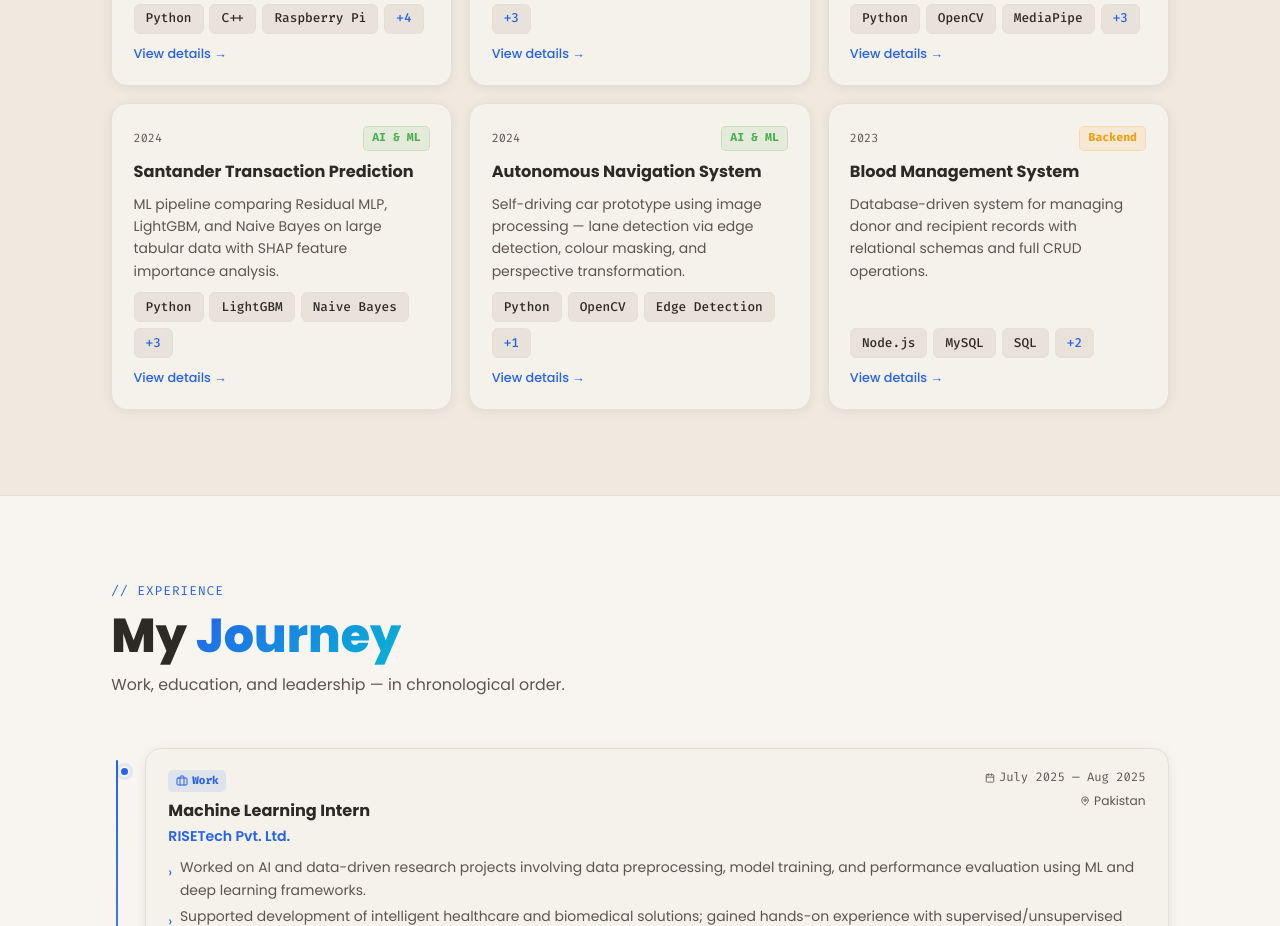
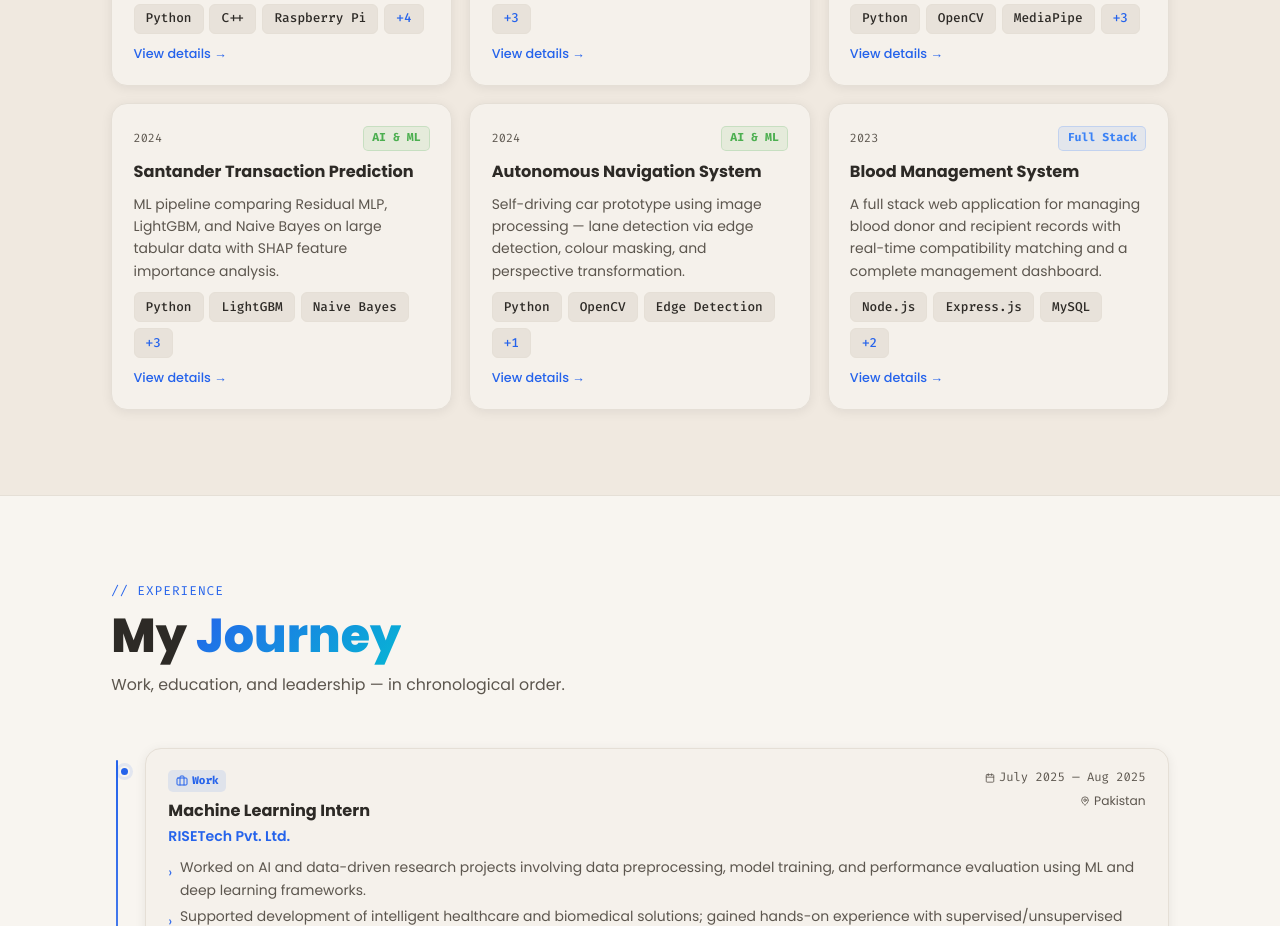
Before and after one commit to WahabSohail258/Portfolio, a Next.js app: page / in a window 1280 px wide. Shown: the part 3860-4786 px from the top of the page. Built offline with nearby package versions, Linux system fonts and the light colour scheme.

Commit message:
fix: correct Blood Management System to full stack, remove SQL/agent references

```diff
--- a/src/components/projects/projects.tsx
+++ b/src/components/projects/projects.tsx
@@ -43,7 +43,7 @@ const thesisLinks: Record<string, string> = {
 const techStacks: Record<string, string[]> = {
   "1": ["Kaldi", "C++", "Python", "OpenFst", "GMM-HMM", "MFCC Processing", "LDA/MLLT", "Transfer Learning"],
   "5": ["Python", "OpenCV", "Raspberry Pi", "PiCamera", "Canny Edge Detection", "Hough Transform", "MOG2 Background Subtraction", "Multithreading"],
-  "6": ["Node.js", "Express.js", "MySQL", "SQL", "REST API", "CRUD Operations", "Data Validation", "Relational Schema Design"],
+  "6": ["Node.js", "Express.js", "MySQL", "EJS / HTML", "CSS", "REST API", "CRUD Operations", "Normalised Schema Design"],
 };
 
 const keyOutcomes: Record<string, string[]> = {
@@ -64,12 +64,12 @@ const keyOutcomes: Record<string, string[]> = {
     "Colour masking for lane isolation under varying lighting conditions",
   ],
   "6": [
-    "Relational schema covering donors, recipients, blood types and compatibility rules",
-    "Real-time donor search with blood type compatibility filtering",
-    "Full CRUD REST API with input validation and structured error responses",
-    "Optimised SQL queries for fast donor-recipient matching at scale",
-    "Scalable schema design supporting multi-hospital deployments",
-    "Robust data models preventing invalid blood-type assignments",
+    "Full donor registration and management with blood type records",
+    "Real-time blood type compatibility matching for recipient requests",
+    "Frontend dashboard for hospital staff to search, filter and manage donors",
+    "RESTful API with structured validation and meaningful error responses",
+    "Normalised MySQL schema preventing data anomalies across tables",
+    "Inventory tracking module for blood stock levels across blood types",
   ],
 };
 
@@ -79,7 +79,7 @@ const problems: Record<string, string> = {
   "3": "Deaf and hard-of-hearing users lack accessible real-time translation tools. Most sign language recognition systems are offline, slow, or require specialised hardware.",
   "4": "The Santander dataset is anonymised and high-dimensional — standard feature engineering fails, requiring statistical feature selection and model comparison for reliable binary classification.",
   "5": "Building a self-driving car prototype on a Raspberry Pi requires real-time lane detection and obstacle avoidance using only classical image processing — deep learning models are too compute-heavy for the constrained hardware. The system must respond fast enough to control the car without lag.",
-  "6": "Hospital blood banks operate in silos — donor records, blood type data and recipient requests are managed manually or in disconnected spreadsheets. This causes critical delays when matching compatible donors to patients in urgent need of transfusions.",
+  "6": "Hospital blood banks operate in silos — donor records, blood type data and recipient requests are managed manually or in disconnected spreadsheets. This causes critical delays when matching compatible donors to patients in urgent need of transfusions. A centralised digital system is needed to manage this end-to-end.",
 };
 
 const solutions: Record<string, string> = {
@@ -88,7 +88,7 @@ const solutions: Record<string, string> = {
   "3": "Built dual-mode recognition: CNN for static signs (A–Z) and LSTM for dynamic gestures, both powered by MediaPipe's 21-keypoint hand tracking. Applied prediction smoothing for stability. Deployed as a live Streamlit app with text-to-speech output for real-world accessibility.",
   "4": "Selected Naive Bayes after statistical analysis of the feature distribution. Used SHAP for feature importance, LightGBM as a strong baseline, and a Residual MLP for deep comparison. Delivered a fully reproducible ML pipeline with cross-validation.",
   "5": "Implemented a full classical computer vision pipeline: Canny edge detection for boundary extraction, Hough Transform for lane line fitting, colour masking in HSV space for robustness, and perspective transformation to get a bird's-eye view of the road. BackgroundSubtractorMOG2 was used for moving obstacle detection. Ran the entire pipeline on Raspberry Pi with PiCamera using Python multithreading to keep the control loop and camera feed in sync.",
-  "6": "Designed a normalised relational MySQL schema with tables for donors, recipients, blood inventory and compatibility rules. Built a Node.js + Express REST API with full CRUD operations, structured error handling, and input validation. The system performs real-time blood type compatibility checks and returns ranked donor matches instantly — designed to be extensible across multiple hospital branches.",
+  "6": "Built a full stack Blood Management System using Node.js and Express for the backend and a server-rendered frontend dashboard (EJS/HTML + CSS) for hospital staff. The system supports donor registration, recipient request management, and real-time blood type compatibility checks. MySQL was used as the database with a fully normalised schema. REST APIs handle all CRUD operations with input validation and structured error responses. Hospital staff can search, filter and update donor records through the dashboard interface.",
 };
 
 const impacts: Record<string, string[]> = {
@@ -97,7 +97,7 @@ const impacts: Record<string, string[]> = {
   "3": ["Dual-mode recognition covering static alphabet and dynamic gestures", "Real-time operation at 30fps with MediaPipe", "Text-to-speech output for immediate accessibility"],
   "4": ["Outperformed LightGBM baseline with simpler Naive Bayes model", "SHAP-driven feature analysis revealed key predictors", "Full reproducibility with documented cross-validation"],
   "5": ["Real-time lane detection and following on Raspberry Pi hardware", "Zero-ML obstacle avoidance using classical background subtraction", "Bird's-eye lane tracking via perspective transformation", "Colour-masked lane isolation robust to lighting changes", "Multithreaded control loop keeping car response lag-free"],
-  "6": ["Instant donor-recipient matching with blood type compatibility logic", "Normalised relational schema preventing data anomalies", "Structured REST API with full CRUD and error handling", "Scalable multi-hospital deployment ready architecture", "SQL-optimised queries for fast donor lookups at scale"],
+  "6": ["Full stack web app with donor management dashboard", "Real-time blood type compatibility matching", "Structured REST API with validation and error handling", "Normalised MySQL schema preventing data anomalies", "Blood inventory tracking across all blood types"],
 };
 
 function ProjectModal({ project, onClose }: { project: Project; onClose: () => void }) {
--- a/src/data/projects.ts
+++ b/src/data/projects.ts
@@ -86,12 +86,12 @@ export const projects: Project[] = [
     id: "6",
     title: "Blood Management System",
     description:
-      "Database-driven system for managing donor and recipient records with relational schemas and full CRUD operations.",
+      "A full stack web application for managing blood donor and recipient records with real-time compatibility matching and a complete management dashboard.",
     longDescription:
-      "Developed a database-driven blood management system to manage donor and recipient records. Designed relational database schemas and implemented SQL queries for efficient data retrieval. Built backend logic with Node.js and handled CRUD operations with proper data validation and error handling.",
+      "Built a full stack Blood Management System with a Node.js + Express backend and a frontend dashboard for hospital staff. The system handles donor registration, recipient requests, blood type compatibility matching, and inventory tracking. Implemented RESTful APIs with proper validation and error handling, connected to a MySQL database with a normalised relational schema. The UI allows hospital staff to search, filter and manage donor records in real time.",
     image: "/projects/bloodmgmt.jpg",
-    tags: ["Node.js", "MySQL", "SQL", "CRUD", "REST API"],
-    category: "backend",
+    tags: ["Node.js", "Express.js", "MySQL", "REST API", "Full Stack"],
+    category: "fullstack",
     github: "https://github.com/WahabSohail258/Blood-Managment-System",
     live: "https://github.com/WahabSohail258/Blood-Managment-System",
     featured: false,
```
